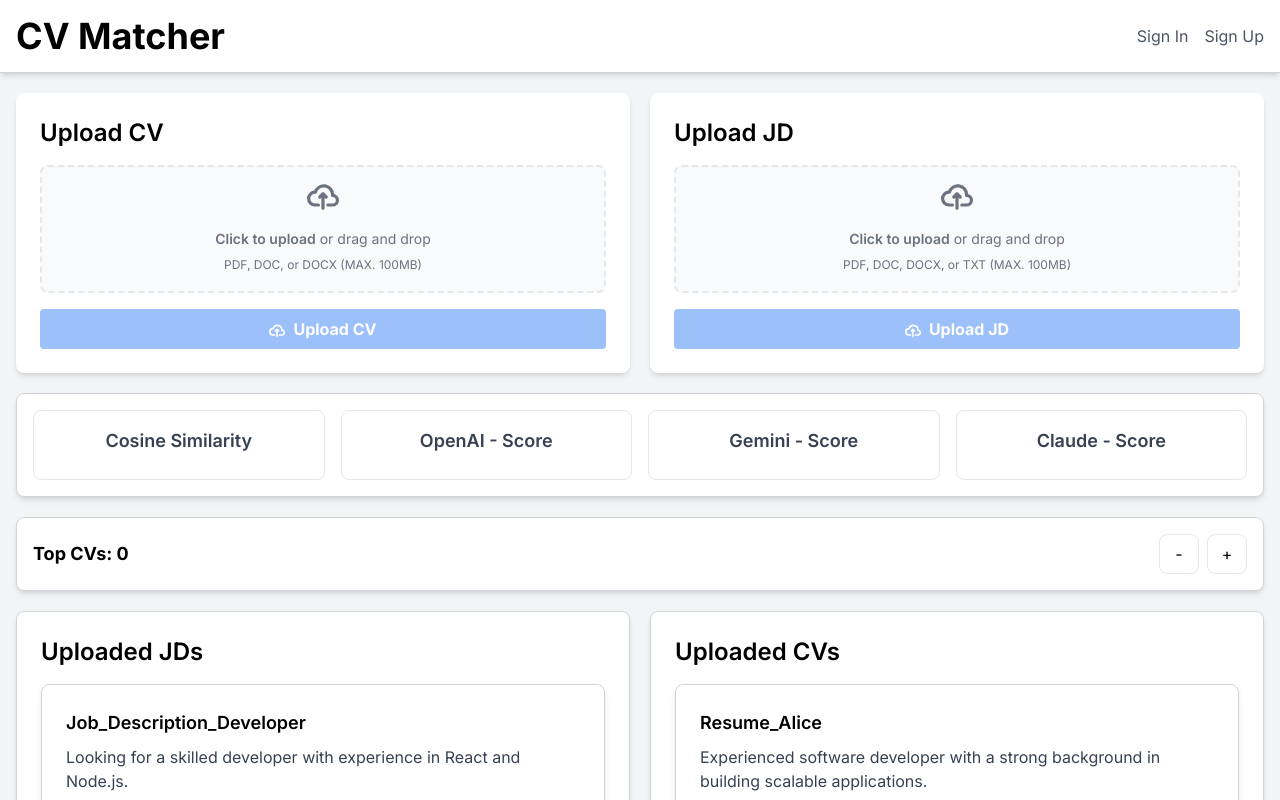
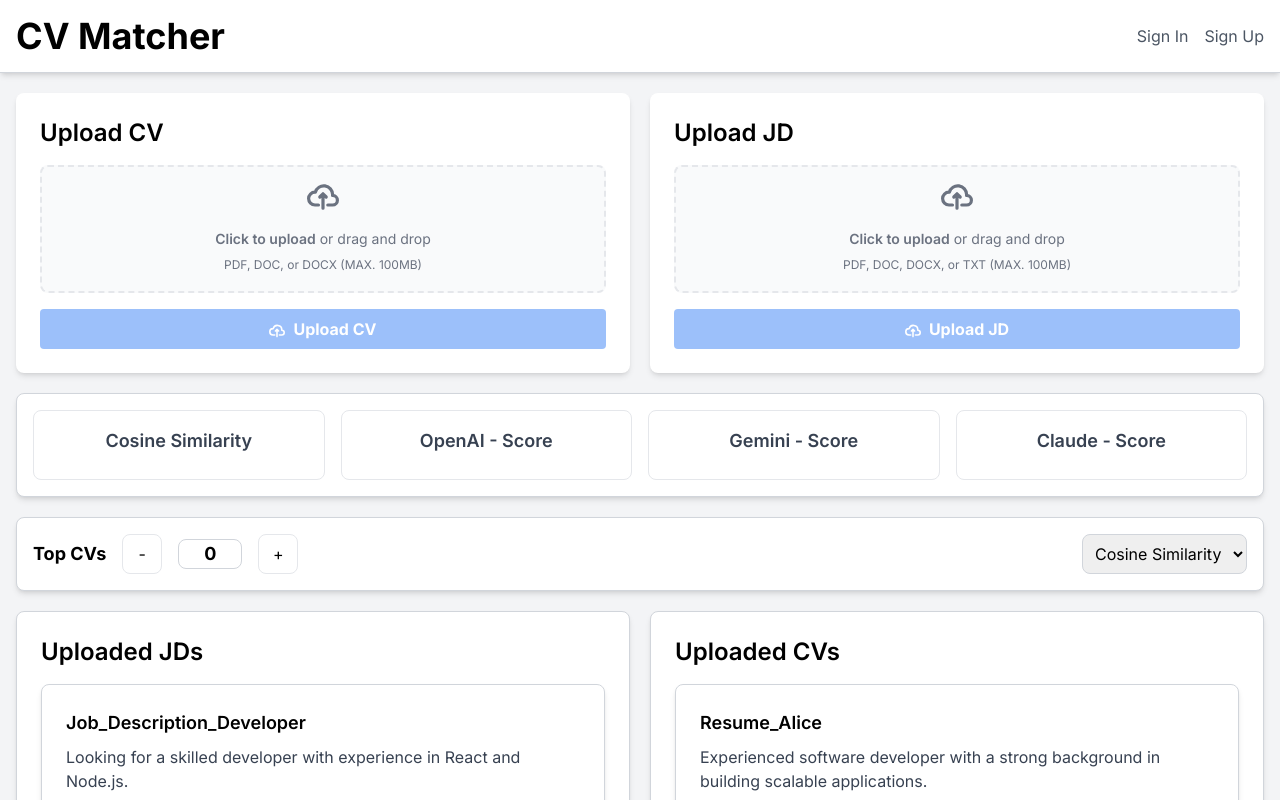
Before and after one commit to Sandhep/CVAI-Frontend, a Next.js app: page / in a window 1280 px wide. Shown: the top 800 px of the page. Built offline with nearby package versions, Linux system fonts and the light colour scheme.

Commit message:
updated input section

```diff
--- a/components/top-n-inputcard.js
+++ b/components/top-n-inputcard.js
@@ -3,6 +3,7 @@ import React, { useState } from 'react';
 
 const InputCard = () => {
   const [count, setCount] = useState(0); // State to track the count
+  const [selectedScore, setSelectedScore] = useState('Cosine Similarity'); // State to track the selected score type
 
   const increment = () => {
     setCount(prevCount => prevCount + 1); // Increment the count
@@ -12,16 +13,31 @@ const InputCard = () => {
     setCount(prevCount => (prevCount > 0 ? prevCount - 1 : 0)); // Decrement the count, ensuring it doesn't go below 0
   };
 
+  const handleCountChange = (event) => {
+    const value = Math.max(0, parseInt(event.target.value) || 0); // Ensure count is a non-negative integer
+    setCount(value); // Update the count based on input
+  };
+
+  const handleScoreChange = (event) => {
+    setSelectedScore(event.target.value); // Update the selected score type
+  };
+
   return (
-    <div className="flex justify-between items-center w-full p-4 border border-gray-300 rounded-lg shadow-md bg-white"> {/* Full width and styling */}
-      <span className="text-lg font-bold">Top CVs: {count}</span> {/* Display "Top CVs" followed by the current count */}
-      <div className="flex items-center space-x-2"> {/* Added space between buttons */}
+    <div className="flex flex-col md:flex-row justify-between items-center w-full p-4 border border-gray-300 rounded-lg shadow-md bg-white"> {/* Full width and styling */}
+      <div className="flex items-center space-x-4 mb-4 md:mb-0"> {/* Increased space between elements, margin bottom for mobile */}
+        <p className="text-lg font-bold">Top CVs</p> {/* Label for the count */}
         <button
           onClick={decrement}
           className="flex items-center justify-center w-10 h-10 border border-gray-200 rounded-lg cursor-pointer hover:bg-gray-100 transition duration-200 ease-in-out"
         >
           -
         </button>
+        <input
+          type="text"
+          value={count}
+          onChange={handleCountChange}
+          className="w-16 text-lg font-bold text-center border border-gray-300 rounded-lg" // Input box for count
+        />
         <button
           onClick={increment}
           className="flex items-center justify-center w-10 h-10 border border-gray-200 rounded-lg cursor-pointer hover:bg-gray-100 transition duration-200 ease-in-out"
@@ -29,6 +45,12 @@ const InputCard = () => {
           +
         </button>
       </div>
+      <select value={selectedScore} onChange={handleScoreChange} className="border border-gray-300 rounded-lg p-2 w-full md:w-auto"> {/* Select menu for score types */}
+        <option value="Cosine Similarity">Cosine Similarity</option>
+        <option value="OpenAI-Score">OpenAI-Score</option>
+        <option value="Gemini-Score">Gemini-Score</option>
+        <option value="Claude-Score">Claude-Score</option>
+      </select>
     </div>
   );
 };
```
